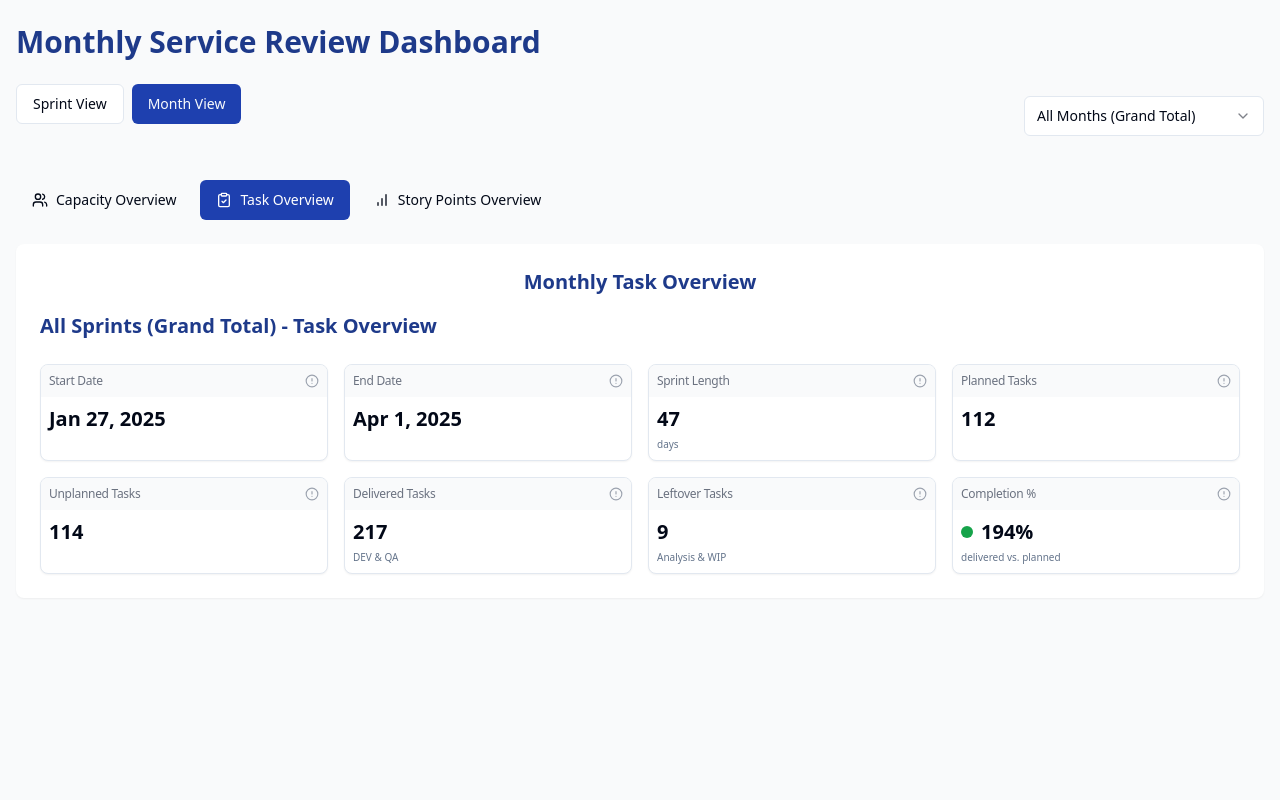
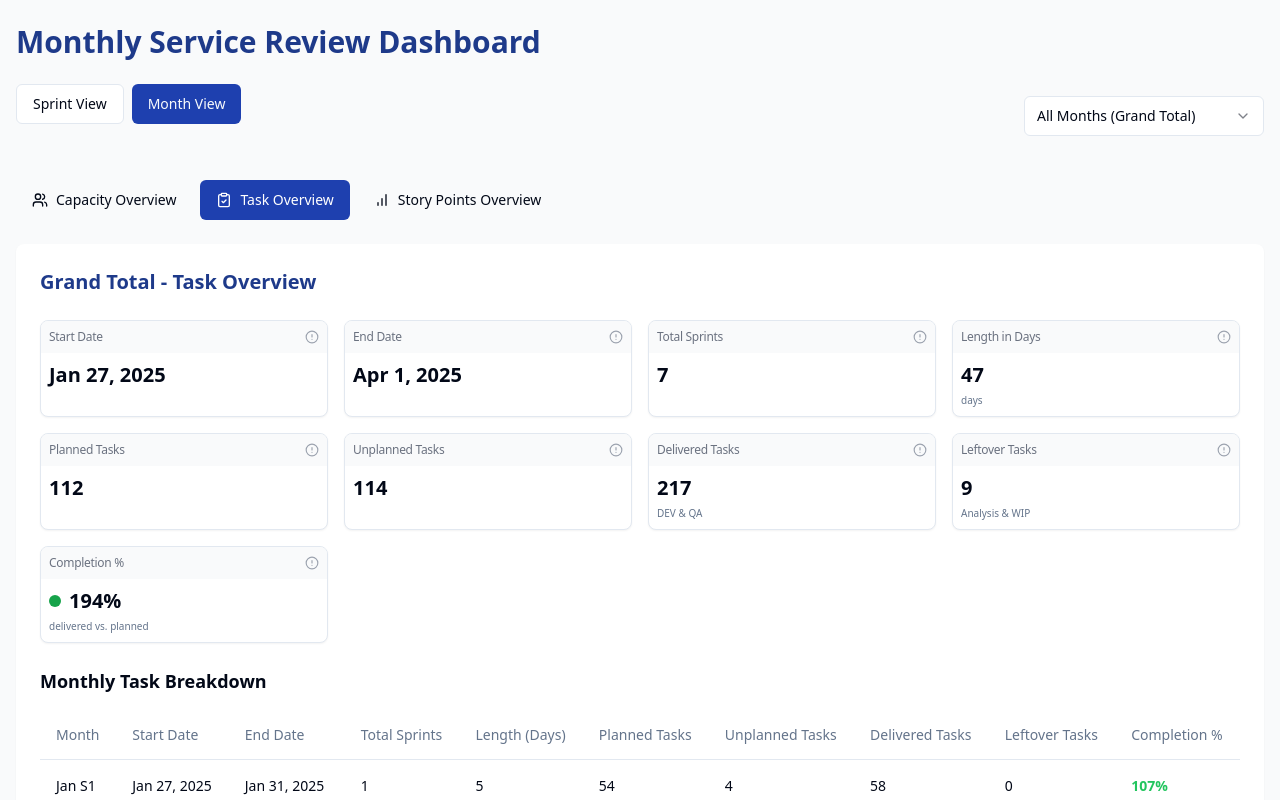
Before and after one commit to ionutlicurici88/adm-monthly-service-review-dashboard, a React (Vite) app: page / in a window 1280 px wide. Both pictures are taken after a click on the button "Task Overview". Shown: the top 800 px of the page. Built offline with nearby package versions, Linux system fonts and the light colour scheme.

Commit message:
Fix: Update task overview data for month view
Update the task overview data in the month view to reflect the new data structure.

```diff
--- a/src/components/dashboard/MonthViewContent.tsx
+++ b/src/components/dashboard/MonthViewContent.tsx
@@ -5,6 +5,7 @@ import TaskOverview from "./TaskOverview";
 import StoryPointsOverview from "./StoryPointsOverview";
 import MonthCapacityOverviewComponent from "./MonthCapacityOverview";
 import MonthCapacityTrend from "./MonthCapacityTrend";
+import { monthlyTaskOverviewData } from "@/data/task-data";
 
 interface MonthViewContentProps {
   currentOverview: OverviewType;
@@ -47,10 +48,13 @@ const MonthViewContent = ({
     case "task":
       return (
         <div className="p-6 bg-white rounded-lg shadow-sm min-h-[300px] flex flex-col items-center w-full">
-          <h2 className="text-xl font-semibold text-dashboard-blue-dark mb-4">Monthly Task Overview</h2>
           <TaskOverview
             data={getMonthTaskData()}
-            allData={[]}
+            allData={monthlyTaskOverviewData.filter(item =>
+              // Filter out items based on context
+              (selectedMonthId === "grand_total" ||
+               (selectedMonthId === "total" && item.monthId !== "jan_s1" && item.monthId !== "feb_s1"))
+            )}
           />
         </div>
       );
--- a/src/components/dashboard/TaskOverview.tsx
+++ b/src/components/dashboard/TaskOverview.tsx
@@ -1,7 +1,9 @@
+
 import React from 'react';
 import { TaskOverview as TaskOverviewType } from "@/types/dashboard";
 import StatCard from "./StatCard";
 import TaskTrend from "./TaskTrend";
+import { Table, TableBody, TableCell, TableHead, TableHeader, TableRow } from "@/components/ui/table";
 
 interface TaskOverviewProps {
   data: TaskOverviewType;
@@ -19,15 +21,24 @@ const TaskOverview = ({ data, allData = [] }: TaskOverviewProps) => {
     deliveredTasks,
     leftoverTasks,
     completionPercentage,
+    monthName,
+    monthId,
+    totalSprints
   } = data;
 
-  let sprintTitle;
-  if (sprintNumber === 0) {
-    sprintTitle = "All Sprints (Grand Total)";
+  let title;
+
+  // Determine if we're in sprint view or month view
+  const isMonthView = !!monthName;
+
+  if (isMonthView) {
+    title = monthName || "Unknown Month";
+  } else if (sprintNumber === 0) {
+    title = "All Sprints (Grand Total)";
   } else if (sprintNumber === -1) {
-    sprintTitle = "All Sprints (Excluding Sprint 1)";
+    title = "All Sprints (Excluding Sprint 1)";
   } else {
-    sprintTitle = `Sprint ${sprintNumber}`;
+    title = `Sprint ${sprintNumber}`;
   }
 
   // Format dates for display
@@ -42,44 +53,53 @@ const TaskOverview = ({ data, allData = [] }: TaskOverviewProps) => {
 
   return (
     <div className="space-y-6 w-full">
-      <h2 className="text-xl font-semibold text-dashboard-blue-dark">
-        {sprintTitle} - Task Overview
+      <h2 className="text-xl font-semibold text-dashboard-blue-dark mb-4">
+        {isMonthView ? `${title} - Task Overview` : `${title} - Task Overview`}
       </h2>
 
       <div className="grid grid-cols-1 sm:grid-cols-2 lg:grid-cols-4 gap-4">
         <StatCard
           title="Start Date"
           value={formatDate(startDate)}
-          tooltip="The official start date of the sprint."
+          tooltip="The official start date of the sprint or month."
           compact
         />
 
         <StatCard
           title="End Date"
           value={formatDate(endDate)}
-          tooltip="The official end date of the sprint."
+          tooltip="The official end date of the sprint or month."
           compact
         />
 
+        {isMonthView && totalSprints !== undefined && (
+          <StatCard
+            title="Total Sprints"
+            value={totalSprints}
+            tooltip="Number of sprints in this month."
+            compact
+          />
+        )}
+
         <StatCard
-          title="Sprint Length"
+          title={isMonthView ? "Length in Days" : "Sprint Length"}
           value={sprintLengthInDays}
           description="days"
-          tooltip="Total calendar days between the start and end dates of the sprint."
+          tooltip="Total calendar days between the start and end dates."
           compact
         />
 
         <StatCard
           title="Planned Tasks"
           value={plannedTasks}
-          tooltip="Number of tasks committed to during sprint planning."
+          tooltip="Number of tasks committed to during planning."
           compact
         />
 
         <StatCard
           title="Unplanned Tasks"
           value={unplannedTasks}
-          tooltip="Additional tasks that were added after sprint planning began."
+          tooltip="Additional tasks that were added after planning began."
           compact
         />
 
@@ -87,7 +107,7 @@ const TaskOverview = ({ data, allData = [] }: TaskOverviewProps) => {
           title="Delivered Tasks"
           value={deliveredTasks}
           description="DEV & QA"
-          tooltip="Tasks that were fully completed (developed and passed QA) during the sprint."
+          tooltip="Tasks that were fully completed (developed and passed QA)."
           compact
         />
 
@@ -95,7 +115,7 @@ const TaskOverview = ({ data, allData = [] }: TaskOverviewProps) => {
           title="Leftover Tasks"
           value={leftoverTasks}
           description="Analysis & WIP"
-          tooltip="Tasks that were started but not completed by the end of the sprint."
+          tooltip="Tasks that were started but not completed by the end of the period."
           compact
         />
 
@@ -110,8 +130,55 @@ const TaskOverview = ({ data, allData = [] }: TaskOverviewProps) => {
         />
       </div>
 
+      {/* Show table for month view with Grand Total or All Months */}
+      {isMonthView && (monthId === "grand_total" || monthId === "total") && allData.length > 0 && (
+        <div className="mt-8 overflow-auto">
+          <h3 className="text-lg font-semibold mb-4">Monthly Task Breakdown</h3>
+          <Table>
+            <TableHeader>
+              <TableRow>
+                <TableHead>Month</TableHead>
+                <TableHead>Start Date</TableHead>
+                <TableHead>End Date</TableHead>
+                <TableHead>Total Sprints</TableHead>
+                <TableHead>Length (Days)</TableHead>
+                <TableHead>Planned Tasks</TableHead>
+                <TableHead>Unplanned Tasks</TableHead>
+                <TableHead>Delivered Tasks</TableHead>
+                <TableHead>Leftover Tasks</TableHead>
+                <TableHead>Completion %</TableHead>
+              </TableRow>
+            </TableHeader>
+            <TableBody>
+              {allData.map((item) => (
+                <TableRow key={item.monthId || item.sprintId}>
+                  <TableCell>{item.monthName}</TableCell>
+                  <TableCell>{formatDate(item.startDate)}</TableCell>
+                  <TableCell>{formatDate(item.endDate)}</TableCell>
+                  <TableCell>{item.totalSprints}</TableCell>
+                  <TableCell>{item.sprintLengthInDays}</TableCell>
+                  <TableCell>{item.plannedTasks}</TableCell>
+                  <TableCell>{item.unplannedTasks}</TableCell>
+                  <TableCell>{item.deliveredTasks}</TableCell>
+                  <TableCell>{item.leftoverTasks}</TableCell>
+                  <TableCell>
+                    <span className={`font-semibold ${
+                      item.completionPercentage >= 90 ? 'text-green-500' :
+                      item.completionPercentage >= 80 ? 'text-amber-500' :
+                      'text-rose-500'
+                    }`}>
+                      {item.completionPercentage}%
+                    </span>
+                  </TableCell>
+                </TableRow>
+              ))}
+            </TableBody>
+          </Table>
+        </div>
+      )}
+
       {/* Only show trend chart if this is the "All Sprints" or "All Sprints -1" view and we have data */}
-      {(sprintNumber === 0 || sprintNumber === -1) && allData.length > 0 && (
+      {!isMonthView && (sprintNumber === 0 || sprintNumber === -1) && allData.length > 0 && (
         <TaskTrend
           data={allData}
           excludeFirstSprint={sprintNumber === -1}
--- a/src/data/task-data.ts
+++ b/src/data/task-data.ts
@@ -154,3 +154,157 @@ export const getAllSprintsExcludeFirstTaskOverview = (): TaskOverview => {
     completionPercentage: avgCompletionPercentage,
   };
 };
+
+// Monthly Task Overview Data
+export const monthlyTaskOverviewData: TaskOverview[] = [
+  {
+    sprintId: -2, // Special ID for Jan S1
+    sprintNumber: -2,
+    monthId: "jan_s1",
+    monthName: "Jan S1",
+    startDate: "2025-01-27",
+    endDate: "2025-01-31",
+    totalSprints: 1,
+    sprintLengthInDays: 5,
+    plannedTasks: 54,
+    unplannedTasks: 4,
+    deliveredTasks: 58,
+    leftoverTasks: 0,
+    completionPercentage: 107,
+  },
+  {
+    sprintId: -3, // Special ID for Feb S1
+    sprintNumber: -3,
+    monthId: "feb_s1",
+    monthName: "Feb S1",
+    startDate: "2025-02-03",
+    endDate: "2025-02-04",
+    totalSprints: 0, // No completed sprints
+    sprintLengthInDays: 2,
+    plannedTasks: 0,
+    unplannedTasks: 0,
+    deliveredTasks: 0,
+    leftoverTasks: 0,
+    completionPercentage: 0,
+  },
+  {
+    sprintId: -4, // Special ID for Feb
+    sprintNumber: -4,
+    monthId: "feb",
+    monthName: "Feb",
+    startDate: "2025-02-05",
+    endDate: "2025-02-28",
+    totalSprints: 4,
+    sprintLengthInDays: 20,
+    plannedTasks: 36,
+    unplannedTasks: 42,
+    deliveredTasks: 75,
+    leftoverTasks: 3,
+    completionPercentage: 208,
+  },
+  {
+    sprintId: -5, // Special ID for Mar
+    sprintNumber: -5,
+    monthId: "mar",
+    monthName: "Mar",
+    startDate: "2025-03-03",
+    endDate: "2025-04-01",
+    totalSprints: 2,
+    sprintLengthInDays: 20,
+    plannedTasks: 22,
+    unplannedTasks: 68,
+    deliveredTasks: 84,
+    leftoverTasks: 6,
+    completionPercentage: 382,
+  }
+];
+
+// Get All Months Task Overview (excluding Jan S1 and Feb S1)
+export const getAllMonthsTaskOverview = (): TaskOverview => {
+  const regularMonths = monthlyTaskOverviewData.filter(
+    month => month.monthId !== "jan_s1" && month.monthId !== "feb_s1"
+  );
+
+  const firstMonth = regularMonths[0];
+  const lastMonth = regularMonths[regularMonths.length - 1];
+
+  const totalPlannedTasks = regularMonths.reduce((sum, item) => sum + item.plannedTasks, 0);
+  const totalUnplannedTasks = regularMonths.reduce((sum, item) => sum + item.unplannedTasks, 0);
+  const totalDeliveredTasks = regularMonths.reduce((sum, item) => sum + item.deliveredTasks, 0);
+  const totalLeftoverTasks = regularMonths.reduce((sum, item) => sum + item.leftoverTasks, 0);
+
+  // Calculate aggregate completion percentage
+  const avgCompletionPercentage = totalPlannedTasks > 0
+    ? Math.round((totalDeliveredTasks / totalPlannedTasks) * 100)
+    : 0;
+
+  // Calculate total length in days
+  const totalLength = regularMonths.reduce((sum, item) => sum + item.sprintLengthInDays, 0);
+
+  // Calculate total sprints
+  const totalSprints = regularMonths.reduce((sum, item) => sum + (item.totalSprints || 0), 0);
+
+  return {
+    sprintId: -10, // Special ID for all regular months
+    sprintNumber: -10,
+    monthId: "total",
+    monthName: "All Months",
+    startDate: firstMonth.startDate,
+    endDate: lastMonth.endDate,
+    totalSprints: totalSprints,
+    sprintLengthInDays: totalLength,
+    plannedTasks: totalPlannedTasks,
+    unplannedTasks: totalUnplannedTasks,
+    deliveredTasks: totalDeliveredTasks,
+    leftoverTasks: totalLeftoverTasks,
+    completionPercentage: avgCompletionPercentage,
+  };
+};
+
+// Get grand total including Jan S1 and Feb S1
+export const getGrandTotalTaskOverview = (): TaskOverview => {
+  const allMonths = monthlyTaskOverviewData;
+
+  const firstMonth = allMonths[0]; // Jan S1
+  const lastMonth = allMonths[allMonths.length - 1]; // Mar
+
+  const totalPlannedTasks = allMonths.reduce((sum, item) => sum + item.plannedTasks, 0);
+  const totalUnplannedTasks = allMonths.reduce((sum, item) => sum + item.unplannedTasks, 0);
+  const totalDeliveredTasks = allMonths.reduce((sum, item) => sum + item.deliveredTasks, 0);
+  const totalLeftoverTasks = allMonths.reduce((sum, item) => sum + item.leftoverTasks, 0);
+
+  // Calculate aggregate completion percentage
+  const avgCompletionPercentage = totalPlannedTasks > 0
+    ? Math.round((totalDeliveredTasks / totalPlannedTasks) * 100)
+    : 0;
+
+  // Calculate total length in days
+  const totalLength = allMonths.reduce((sum, item) => sum + item.sprintLengthInDays, 0);
+
+  // Calculate total sprints
+  const totalSprints = allMonths.reduce((sum, item) => sum + (item.totalSprints || 0), 0);
+
+  return {
+    sprintId: -11, // Special ID for grand total
+    sprintNumber: -11,
+    monthId: "grand_total",
+    monthName: "Grand Total",
+    startDate: firstMonth.startDate,
+    endDate: lastMonth.endDate,
+    totalSprints: totalSprints,
+    sprintLengthInDays: totalLength,
+    plannedTasks: totalPlannedTasks,
+    unplannedTasks: totalUnplannedTasks,
+    deliveredTasks: totalDeliveredTasks,
+    leftoverTasks: totalLeftoverTasks,
+    completionPercentage: avgCompletionPercentage,
+  };
+};
+
+// Get specific month data
+export const getMonthTaskOverview = (monthId: string): TaskOverview => {
+  return (
+    monthlyTaskOverviewData.find((item) => item.monthId === monthId) ||
+    getGrandTotalTaskOverview()
+  );
+};
--- a/src/pages/Dashboard.tsx
+++ b/src/pages/Dashboard.tsx
@@ -10,14 +10,21 @@ import {
   storyPointsOverviewData,
   getAllSprintsCapacityOverview,
   getAllSprintsExcludeFirstCapacityOverview,
-  getAllSprintsTaskOverview,
-  getAllSprintsExcludeFirstTaskOverview,
   getAllSprintsStoryPointsOverview,
   getAllSprintsExcludeFirstStoryPointsOverview,
   monthCapacityOverviewData,
   getAllMonthsCapacityOverview,
   getGrandTotalCapacityOverview
 } from "@/data";
+
+import {
+  getAllSprintsTaskOverview,
+  getAllSprintsExcludeFirstTaskOverview,
+  monthlyTaskOverviewData,
+  getAllMonthsTaskOverview,
+  getGrandTotalTaskOverview,
+  getMonthTaskOverview
+} from "@/data/task-data";
 
 const months = [
   { id: "feb", name: "February" },
@@ -101,7 +108,13 @@ const Dashboard = () => {
   };
 
   const getMonthTaskData = () => {
-    return getAllSprintsTaskOverview(); // Temporarily using sprint data
+    if (selectedMonthId === "grand_total") {
+      return getGrandTotalTaskOverview();
+    }
+    if (selectedMonthId === "total") {
+      return getAllMonthsTaskOverview();
+    }
+    return getMonthTaskOverview(selectedMonthId);
   };
 
   const getMonthStoryPointsData = () => {
--- a/src/types/dashboard.ts
+++ b/src/types/dashboard.ts
@@ -1,4 +1,3 @@
-
 // Dashboard Types
 export type ViewType = 'sprint' | 'month';
 export type OverviewType = 'capacity' | 'task' | 'story';
@@ -52,6 +51,9 @@ export interface TaskOverview {
   deliveredTasks: number;
   leftoverTasks: number;
   completionPercentage: number;
+  monthId?: string;
+  monthName?: string;
+  totalSprints?: number;
 }
 
 export interface StoryPointsOverview {
```
